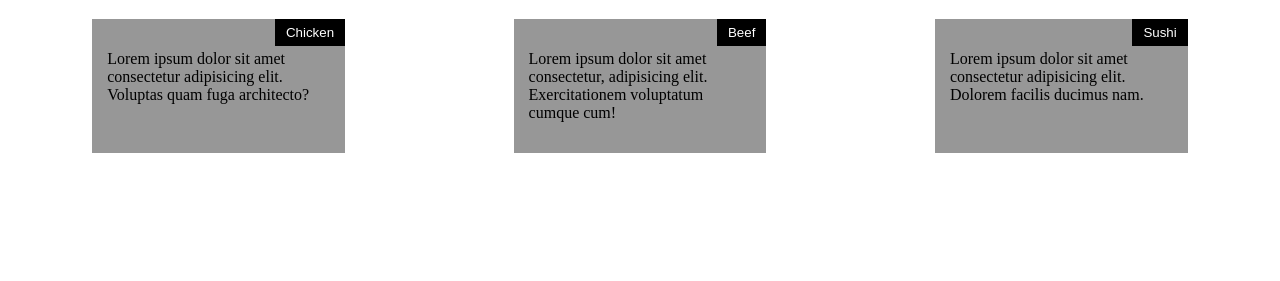
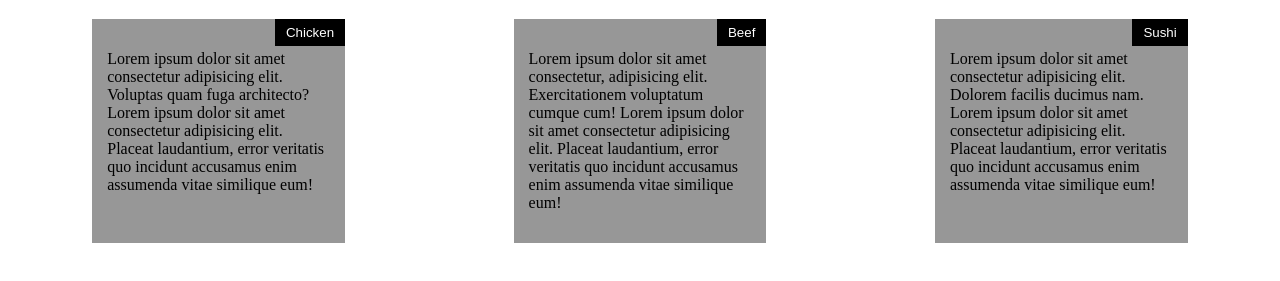
Before and after one commit to mughalkhan21/module-2, a plain HTML site: page index.html in a window 1280 px wide. Shown: the part 61-342 px from the top of the page. Drawn offline with Linux system fonts and the light colour scheme.

Commit message:
Update index.html

```diff
--- a/index.html
+++ b/index.html
@@ -13,21 +13,21 @@
         <button class="itemnames itn1">Chicken</button>
         <p>
           Lorem ipsum dolor sit amet consectetur adipisicing elit. Voluptas quam
-          fuga architecto?
+          fuga architecto? Lorem ipsum dolor sit amet consectetur adipisicing elit. Placeat laudantium, error veritatis quo incidunt accusamus enim assumenda vitae similique eum!
         </p>
       </div>
       <div class="items" id="item2">
         <button class="itemnames itn2">Beef</button>
         <p>
           Lorem ipsum dolor sit amet consectetur, adipisicing elit.
-          Exercitationem voluptatum cumque cum!
+          Exercitationem voluptatum cumque cum! Lorem ipsum dolor sit amet consectetur adipisicing elit. Placeat laudantium, error veritatis quo incidunt accusamus enim assumenda vitae similique eum!
         </p>
       </div>
       <div class="items" id="item3">
         <button class="itemnames itn3">Sushi</button>
         <p>
           Lorem ipsum dolor sit amet consectetur adipisicing elit. Dolorem
-          facilis ducimus nam.
+          facilis ducimus nam. Lorem ipsum dolor sit amet consectetur adipisicing elit. Placeat laudantium, error veritatis quo incidunt accusamus enim assumenda vitae similique eum!
         </p>
       </div>
     </div>
```
